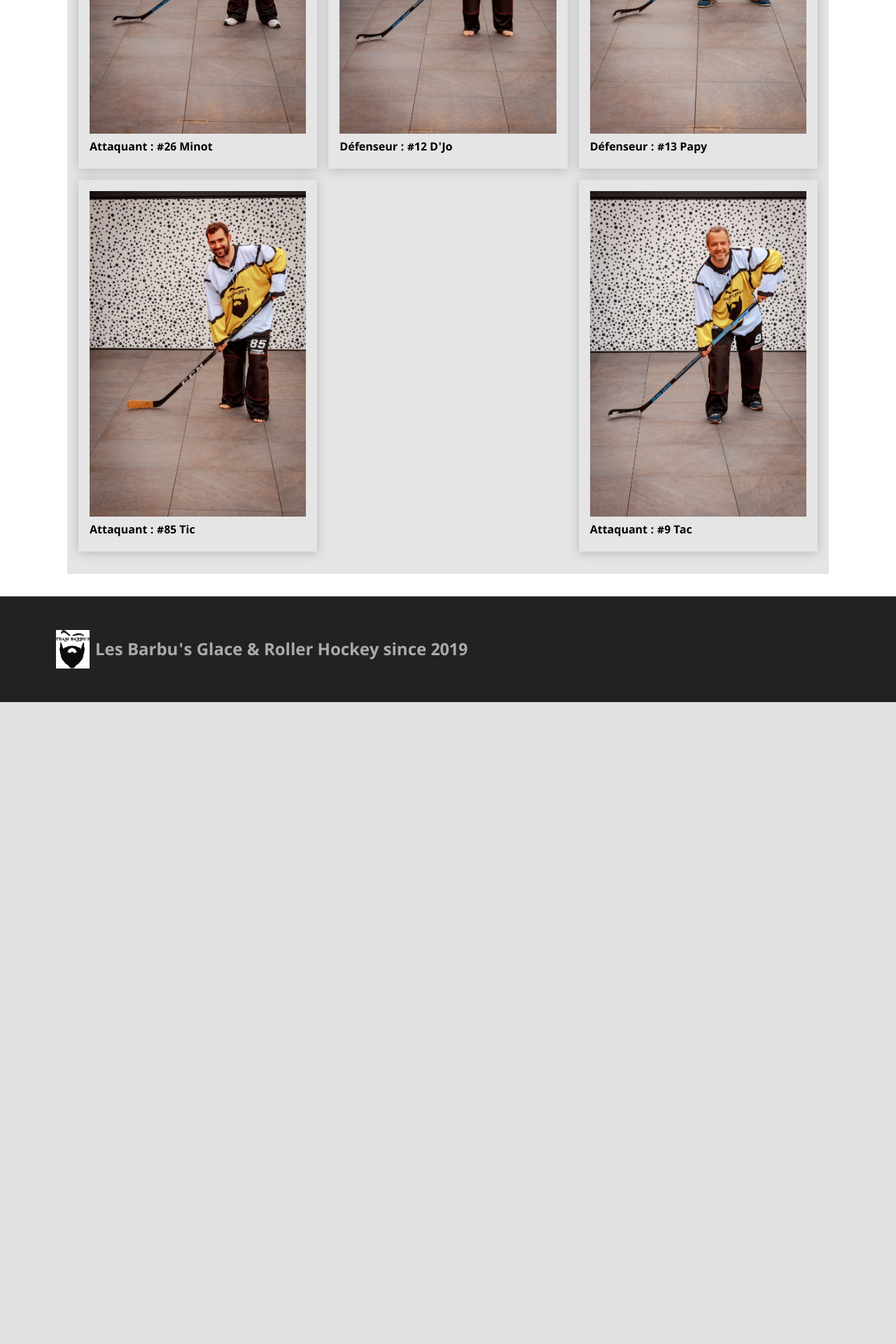
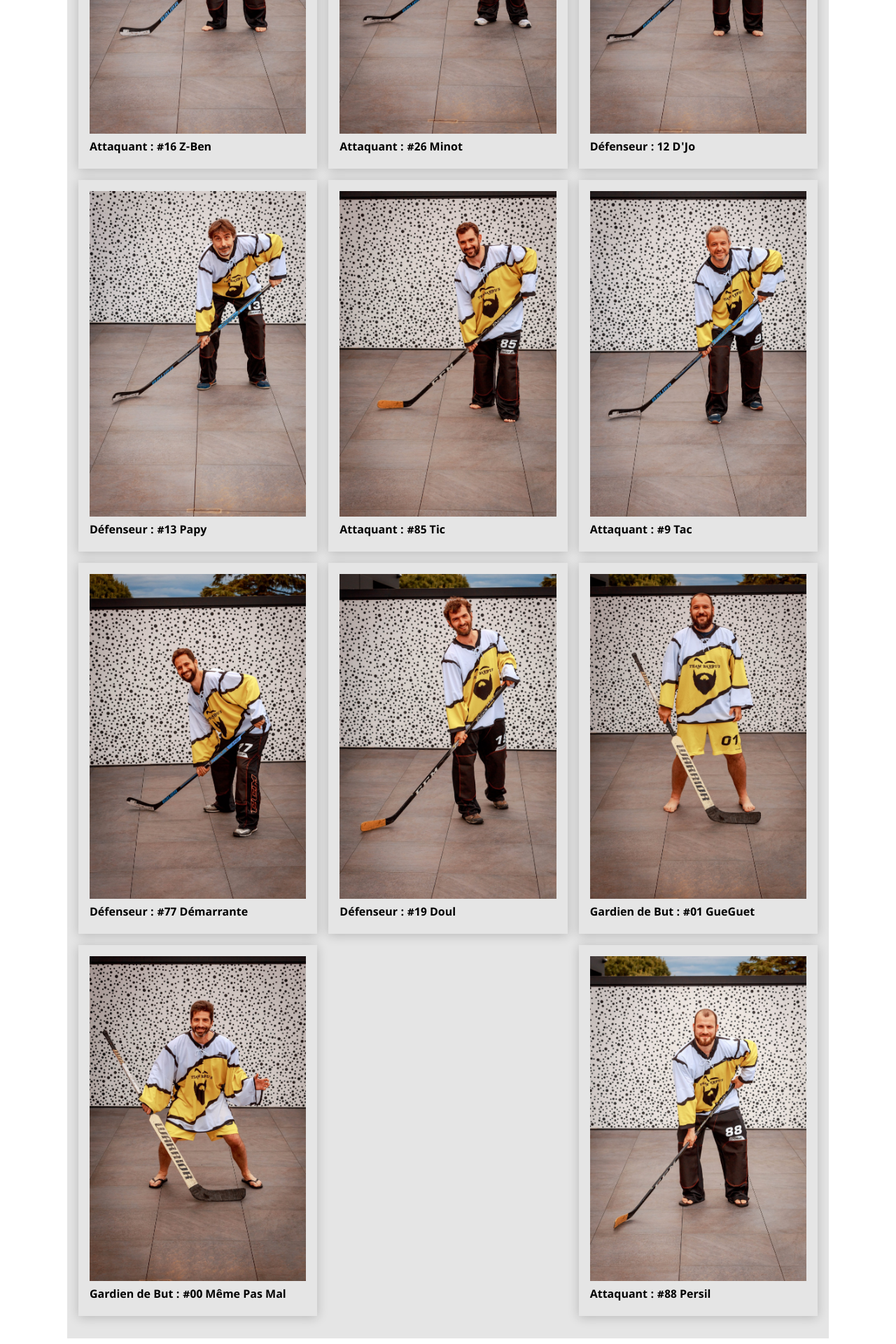
Before and after one commit to Arnaud-Joguet/barbus-photos-gallery, a PHP site: page /l_equipe.php in a window 1280 px wide. Shown: the part 1760-3680 px from the top of the page at 70% size. Before the commit the page ends 2763 px from the top, so only its background shows below. Run offline with PHP 8.4, Linux system fonts and the light colour scheme.

Commit message:
2019 players list OK

```diff
--- /dev/null
+++ b/php/data.php
@@ -0,0 +1,90 @@
+<?php
+
+$playersList = [
+    "1" => new Player(
+        'Snipe',
+        '#6',
+        'Défenseur et Capitaine',
+        'snipe'
+    ),
+    "2" => new Player(
+        'Virus',
+        '#44',
+        'Défenseur et Coach',
+        'virus'
+    ),
+    "3" => new Player(
+        'Pépère',
+        '#40',
+        'Attaquant',
+        'pepere'
+    ),
+    "4" => new Player(
+        "Z-Ben",
+        "#16",
+        "Attaquant",
+        "zben"
+    ),
+    "5" => new Player(
+        'Minot',
+        "#26",
+        "Attaquant",
+        "minot"
+    ),
+    "6" => new Player(
+        "D'Jo",
+        "12",
+        "Défenseur",
+        "djo"
+    ),
+    "7" => new Player(
+        "Papy",
+        "#13",
+        "Défenseur",
+        "papy"
+    ),
+    "8" => new Player(
+        "Tic",
+        "#85",
+        "Attaquant",
+        "tic"
+    ),
+    "9" => new Player(
+        "Tac",
+        "#9",
+        "Attaquant",
+        "tac"
+    ),
+    "10" => new Player(
+        "Démarrante",
+        "#77",
+        "Défenseur",
+        "demarrante"
+    ),
+    "11" => new Player(
+        "Doul",
+        "#19",
+        "Défenseur",
+        "doul"
+    ),
+    "12" => new Player(
+        "GueGuet",
+        "#01",
+        "Gardien de But",
+        "gueguet"
+    ),
+    "13" => new Player(
+        "Même Pas Mal",
+        "#00",
+        "Gardien de But",
+        "lainlain"
+    ),
+    "14" => new Player(
+        "Persil",
+        "#88",
+        "Attaquant",
+        "persil"
+    )
+
+
+];
--- a/public/l_equipe.php
+++ b/public/l_equipe.php
@@ -1,5 +1,7 @@
 <?php
 include_once __DIR__."../../public/templates/inc/header.tpl.php";
+include_once __DIR__."../../php/class/Player.php";
+include_once __DIR__."../../php/data.php";
 ?>
 <section class="segment">
     <h2 class="segment__title">L'équipe :</h2>
@@ -8,54 +10,14 @@ include_once __DIR__."../../public/templates/inc/header.tpl.php";
     </div>
     <!-- mise en place avant optimisation dans une boucle -->
     <div class="cards">
+        <?php foreach($playersList as $playerId => $player): ?>
         <article class="card">
             <div class="card__content">
-                <img class="card__image" src="images/pres-snipe.jpg" alt="Snipe">
-                <h3 class="card__title">Défenseur et Capitaine : #6 Snipe </h3>
+                <img class="card__image" src="images/pres-<?=$player->getImage() ?>.jpg" alt="<?= $player->getName() ?>">
+                <h3 class="card__title"><?= $player->getRole() ?> : <?= $player->getJerseyNumber() ?> <?= $player->getName() ?></h3>
             </div>
         </article>
-        <article class="card">
-            <div class="card__content">
-                <img class="card__image" src="images/pres-pepere.jpg" alt="Pepere">
-                <h3 class="card__title">Attaquant : #40 Pépère </h3>
-            </div>
-        </article>
-        <article class="card">
-            <div class="card__content">
-                <img class="card__image" src="images/pres-zben.jpg" alt="ZBen">
-                <h3 class="card__title">Attaquant : #16 Z-Ben </h3>
-            </div>
-        </article>
-        <article class="card">
-            <div class="card__content">
-                <img class="card__image" src="images/pres-minot.jpg" alt="Minot">
-                <h3 class="card__title">Attaquant : #26 Minot </h3>
-            </div>
-        </article>
-        <article class="card">
-            <div class="card__content">
-                <img class="card__image" src="images/pres-djo.jpg" alt="Djo">
-                <h3 class="card__title">Défenseur : #12 D'Jo </h3>
-            </div>
-        </article>
-        <article class="card">
-            <div class="card__content">
-                <img class="card__image" src="images/pres-papy.jpg" alt="Papy">
-                <h3 class="card__title">Défenseur : #13 Papy </h3>
-            </div>
-        </article>
-        <article class="card">
-            <div class="card__content">
-                <img class="card__image" src="images/pres-tic.jpg" alt="Tic">
-                <h3 class="card__title">Attaquant : #85 Tic </h3>
-            </div>
-        </article>
-        <article class="card">
-            <div class="card__content">
-                <img class="card__image" src="images/pres-tac.jpg" alt="Tac">
-                <h3 class="card__title">Attaquant : #9 Tac </h3>
-            </div>
-        </article>
+        <?php endforeach; ?>
     </div>
 </section>
 
```
Also changed, not shown: php/class/Player.php (added, +54 -0 lines), public/images/pres-demarrante.jpg (added), public/images/pres-doul.jpg (added), public/images/pres-gueguet.jpg (added), public/images/pres-lainlain.jpg (added), public/images/pres-persil.jpg (added), public/images/pres-virus.jpg (added).
